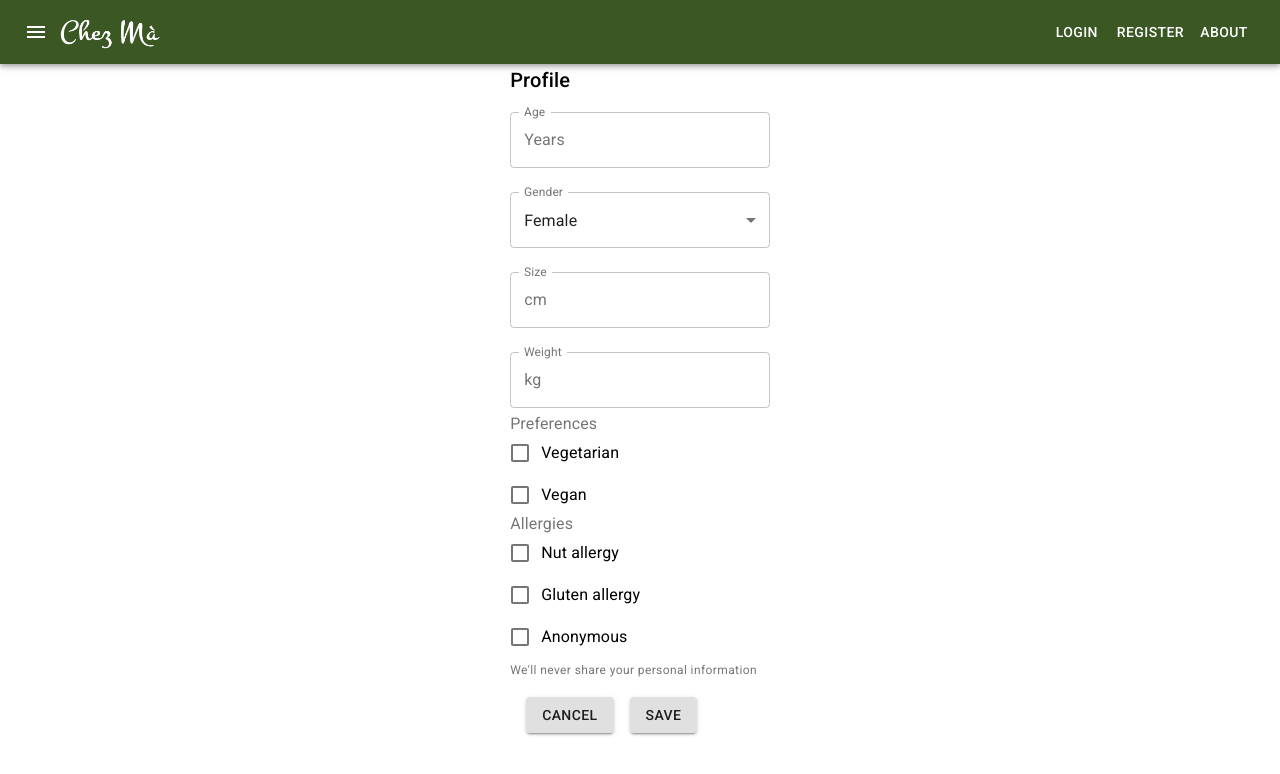
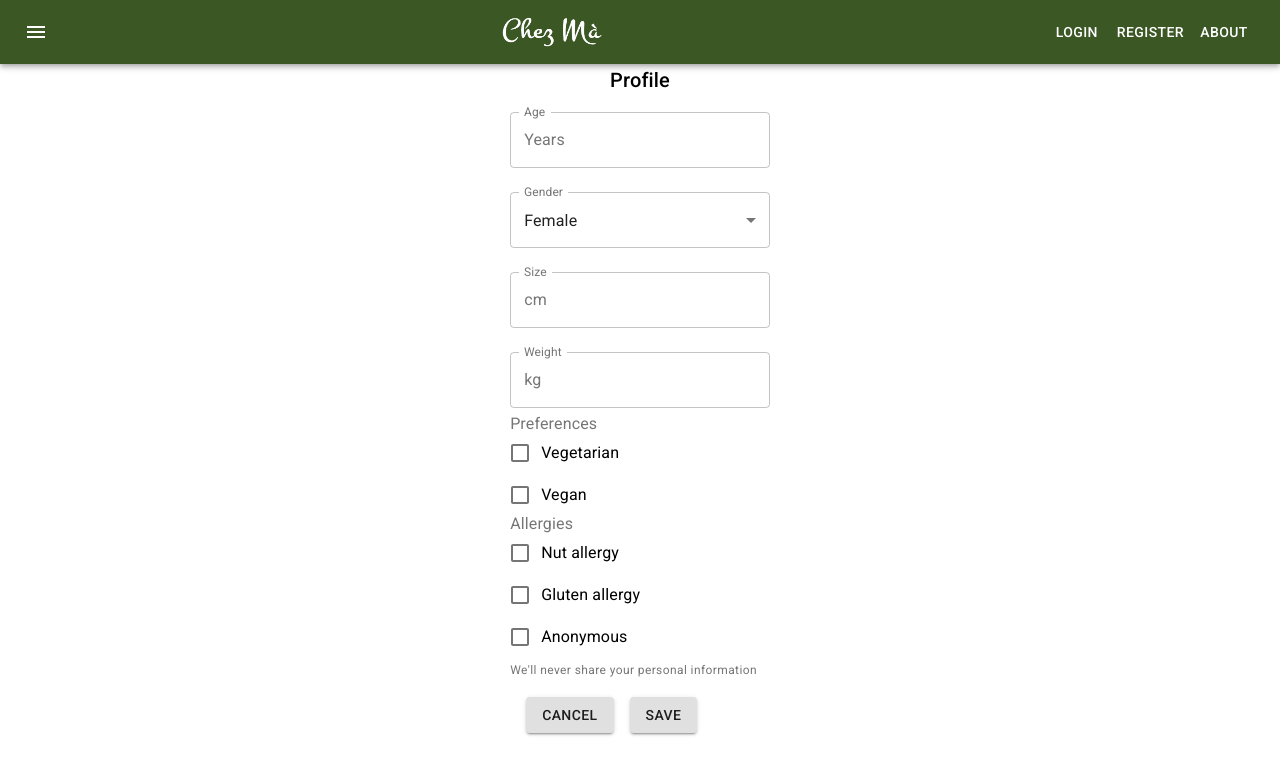
Before and after one commit to Chez-Ma/chezma, a React (Create React App) app: page /profile in a window 1280 px wide. Shown: the top 774 px of the page. Built offline with nearby package versions, Linux system fonts and the light colour scheme.

Commit message:
Center logo in header.

```diff
--- a/src/components/Header.css
+++ b/src/components/Header.css
@@ -4,6 +4,8 @@
 
 .header-title {
     flex-grow: 1;
+    display: flex;
+    justify-content: center;
 }
 
 .MuiAppBar-colorPrimary {
--- a/src/components/Header.js
+++ b/src/components/Header.js
@@ -18,7 +18,7 @@
               <MenuIcon/>
             </IconButton>
             <Typography className="header-title" variant="h6">
-              <img src={"/images/ChezMaLogo_White.png"} width={"100px"} height={"30px"} style={{"margin-top": "12px"}}/>
+              <img src={"/images/ChezMaLogo_White.png"} width={"100px"} height={"30px"}/>
             </Typography>
             <Button color="inherit" component={Link} to="/login">Login</Button>
             <Button color="inherit" component={Link} to="/register">Register</Button>
```
